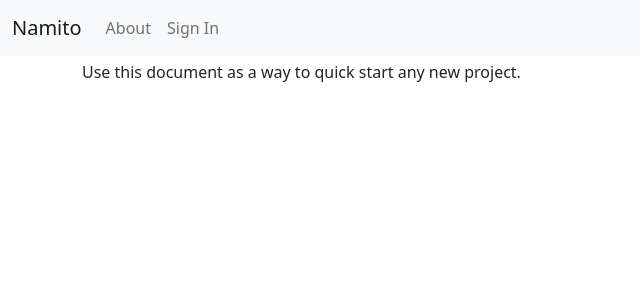
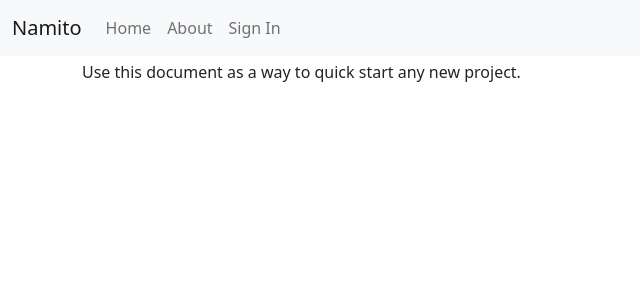
Before and after one commit to tturdumamatovv/Namito, a Django app: template namito/templates/pages/home.html in a window 1280 px wide. Shown: the top 300 px of the page, without its empty margins (0-640 px from the left). Run offline with Django 4.2, Linux system fonts and the light colour scheme; the template is opened without the code that fills it, so the values that code supplies are empty; some libraries are stand-ins or nearby versions.

Commit message:
try to fix statics

```diff
--- a/namito/templates/base.html
+++ b/namito/templates/base.html
@@ -71,6 +71,9 @@
         <a class="navbar-brand" href="{% url 'home' %}">Namito</a>
         <div class="collapse navbar-collapse" id="navbarSupportedContent">
           <ul class="navbar-nav mr-auto">
+            <li class="nav-item active">
+              <a class="nav-link" href="{% url 'home' %}">Home <span class="visually-hidden">(current)</span></a>
+            </li>
             <li class="nav-item">
               <a class="nav-link" href="{% url 'about' %}">About</a>
             </li>
```
